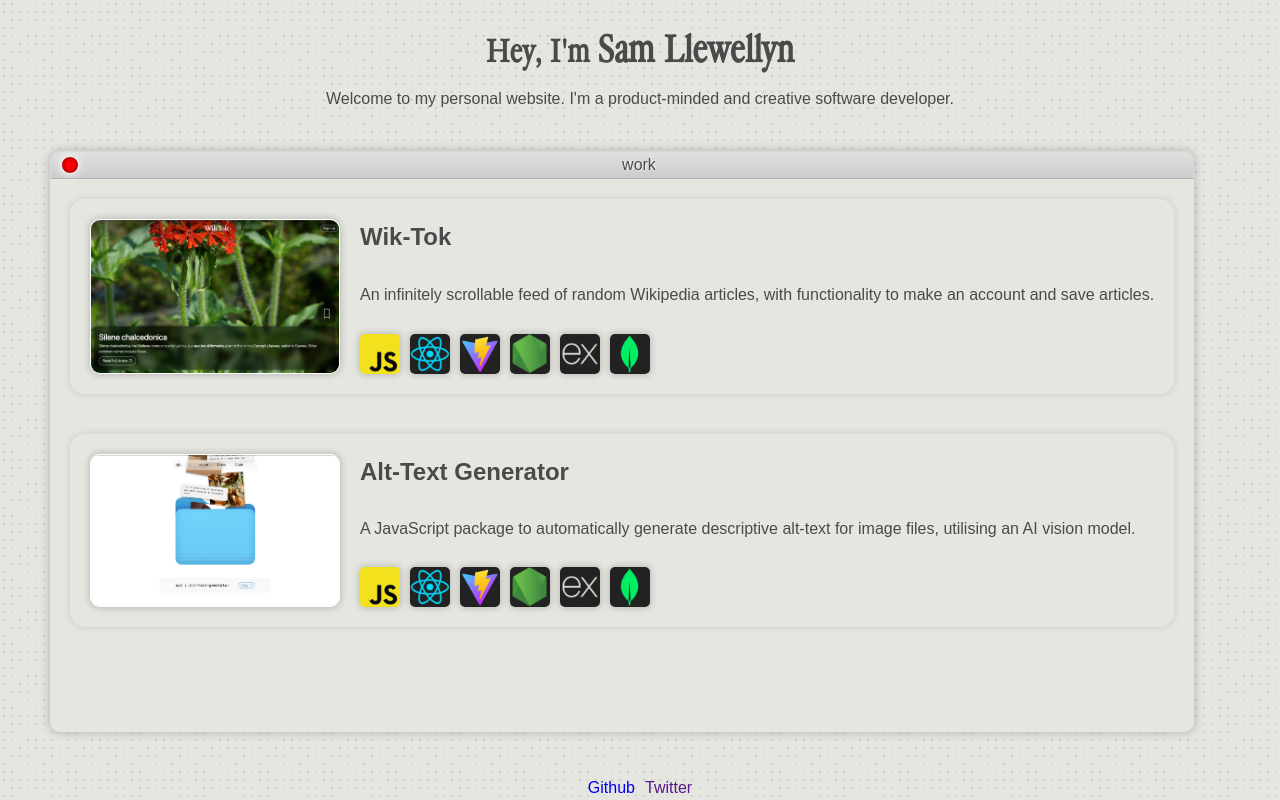
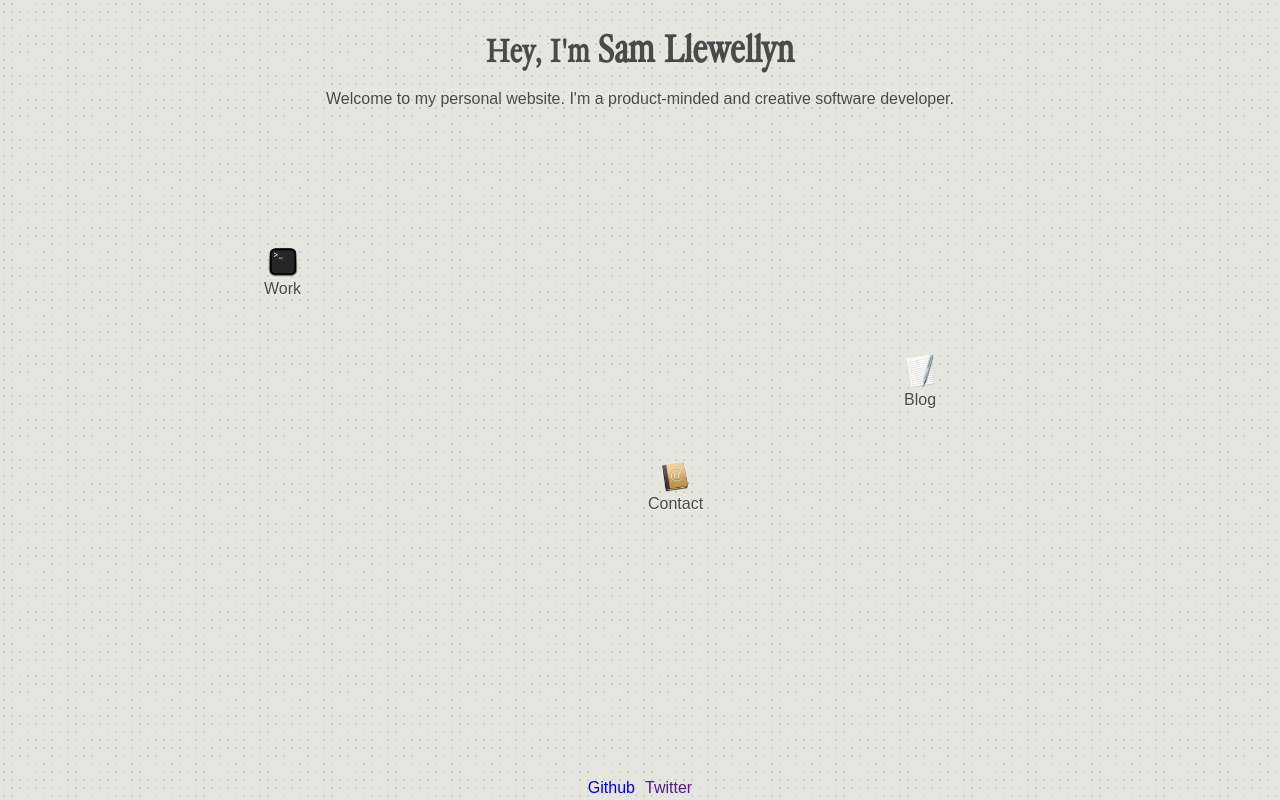
Before and after one commit to s111ew/my-portfolio, a React (Vite) app: page / in a window 1280 px wide. Built offline with nearby package versions, Linux system fonts and the light colour scheme; a web font is replaced by a local one.

Commit message:
Add third button on home page and fix function to open content window on click

```diff
--- a/src/components/Content.jsx
+++ b/src/components/Content.jsx
@@ -1,31 +1,30 @@
 import { useRef, useState, useEffect } from "react";
 import bookImg from "../assets/textImg.webp";
 import terminalImg from "../assets/terminal.webp";
+import contactsImg from "../assets/contacts.webp";
 import Window from "./Window";
 const PADDING = 50;
 
 function Content() {
-  const [windowIsVisible, setWindowIsVisible] = useState(true)
-
-  function handleClick() {
-    setWindowIsVisible(true)
-  }
+  const [windowIsVisible, setWindowIsVisible] = useState(false)
 
   return (
     <main>
-      <Folder setWindowIsVisible={setWindowIsVisible} side={"left"} text={"Work"} />
-      <Folder setWindowIsVisible={setWindowIsVisible} onClick={handleClick} side={"right"} text={"Blog"} />
+      <Folder setWindowIsVisible={setWindowIsVisible} src={terminalImg} side={"left"} text={"Work"} />
+      <Folder setWindowIsVisible={setWindowIsVisible} src={contactsImg} side={"middle"} text={"Contact"} />
+      <Folder setWindowIsVisible={setWindowIsVisible} src={bookImg} side={"right"} text={"Blog"} />
       {windowIsVisible ? <Window setWindowIsVisible={setWindowIsVisible} /> : ''}
     </main>
   );
 }
 
-function Folder({ setWindowIsVisible, side, text }) {
+function Folder({ setWindowIsVisible, side, text, src }) {
   const folderRef = useRef(null);
   const startX = useRef(0);
   const startY = useRef(0);
+  const checkIsClickX = useRef(0);
+  const checkIsClickY = useRef(0);
   const [position, setPosition] = useState({ top: "50px", left: "50px" });
-  const [isClick, setIsClick] = useState(true)
 
   useEffect(() => {
     if (folderRef.current) {
@@ -63,14 +62,15 @@ function Folder({ setWindowIsVisible, side, text }) {
     startX.current = e.clientX;
     startY.current = e.clientY;
 
+    checkIsClickX.current = e.clientX;
+    checkIsClickY.current = e.clientY;
+
     document.addEventListener("mousemove", handleMouseMove);
     document.addEventListener("mouseup", handleMouseUp);
   };
 
   const handleMouseMove = (e) => {
     if (!folderRef.current) return;
-
-    setIsClick(false)
 
     folderRef.current.style.cursor = "grab";
 
@@ -101,25 +101,38 @@ function Folder({ setWindowIsVisible, side, text }) {
     startY.current = e.clientY;
   };
 
-  const handleMouseUp = () => {
+  const handleMouseUp = (e) => {
+    if (checkIsClickX.current === e.clientX && checkIsClickY.current === e.clientY) {
+      setWindowIsVisible(true)
+    }
+
     folderRef.current.style.cursor = "pointer"
     document.removeEventListener("mousemove", handleMouseMove);
     document.removeEventListener("mouseup", handleMouseUp);
-    if (isClick) {
-      setWindowIsVisible(true)
-    }
-    setIsClick(true)
   };
 
   const generateLocation = (side) => {
-    if (!folderRef.current) return side === "left" ? { top: "50px", left: "50px" } : { top: "170px", left: "190px" }
+    if (!folderRef.current) {
+      switch (side) {
+        case "left":
+          return { top: "50px", left: "50px" };
+        case "middle":
+          return { top: "200px", left: "100px"};
+        case "right":
+          return { top: "170px", left: "190px" };
+      }
+    }
 
     const containerWidth = Math.floor(folderRef.current.parentElement.getBoundingClientRect().width)
     const containerHeight = Math.ceil(folderRef.current.parentElement.getBoundingClientRect().height)
 
-    return {
-      top: side === "left" ? (containerHeight / 6) : (containerHeight / 3) + "px",
-      left: side === "left" ? (containerWidth / 5) : ((containerWidth / 2) + (containerWidth / 5)) + "px"
+    switch (side) {
+      case "left":
+        return { top: (containerHeight / 6) + "px", left: (containerWidth / 5) + "px" };
+      case "middle":
+        return { top: (containerHeight / 2) + "px", left: (containerWidth / 2) + "px"};
+      case "right":
+        return { top: (containerHeight / 3) + "px", left: ((containerWidth / 2) + (containerWidth / 5)) + "px" };
     }
   }
 
@@ -130,7 +143,7 @@ function Folder({ setWindowIsVisible, side, text }) {
       className="folder-container"
       onMouseDown={handleMouseDown}
     >
-      <img draggable="false" className="folder-image" src={side === "left" ? terminalImg : bookImg} alt="MacOS folder icon" />
+      <img draggable="false" className="folder-image" src={src} alt="MacOS folder icon" />
       <p>{text}</p>
     </div>
   );
```
Also changed, not shown: src/assets/contacts.webp (added).
